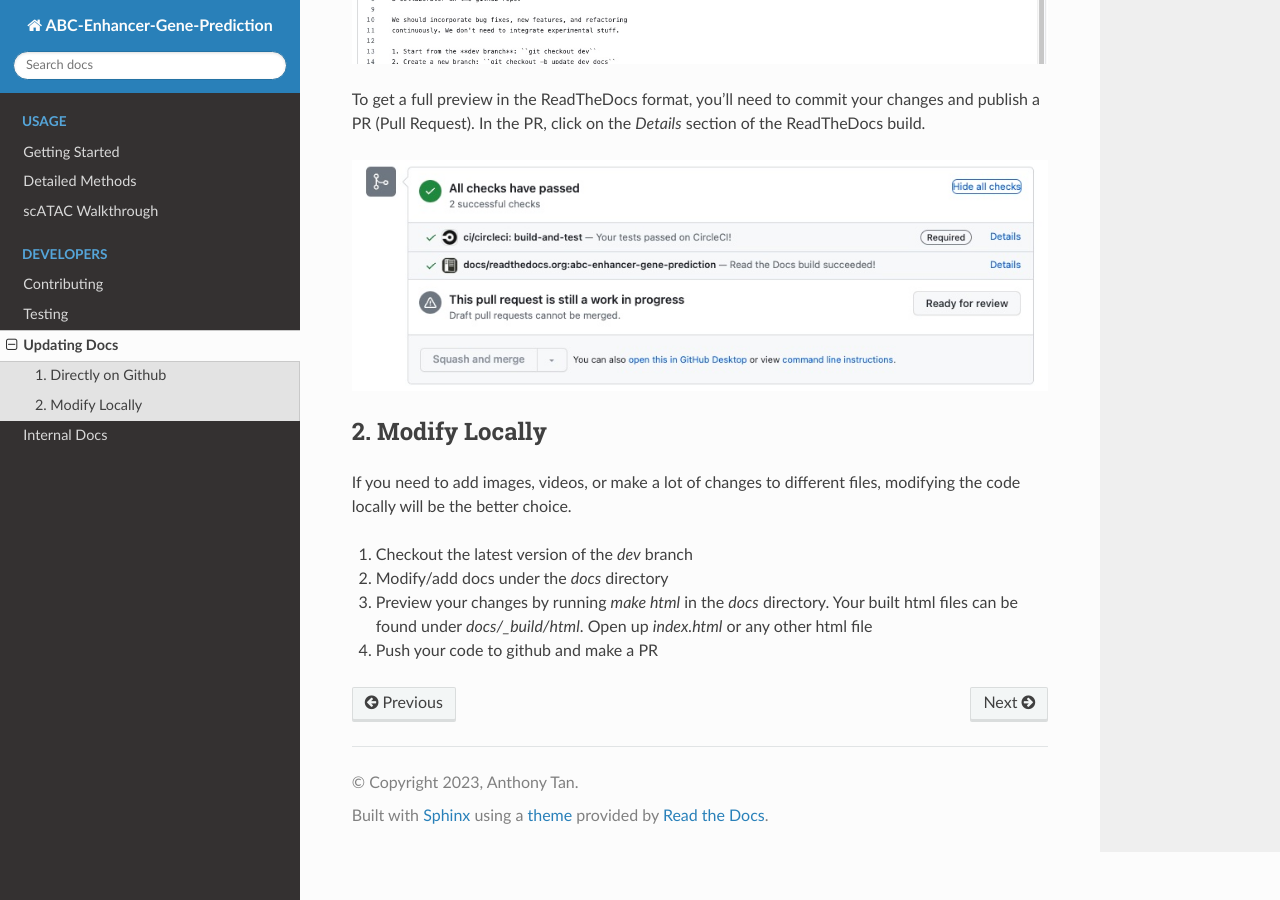
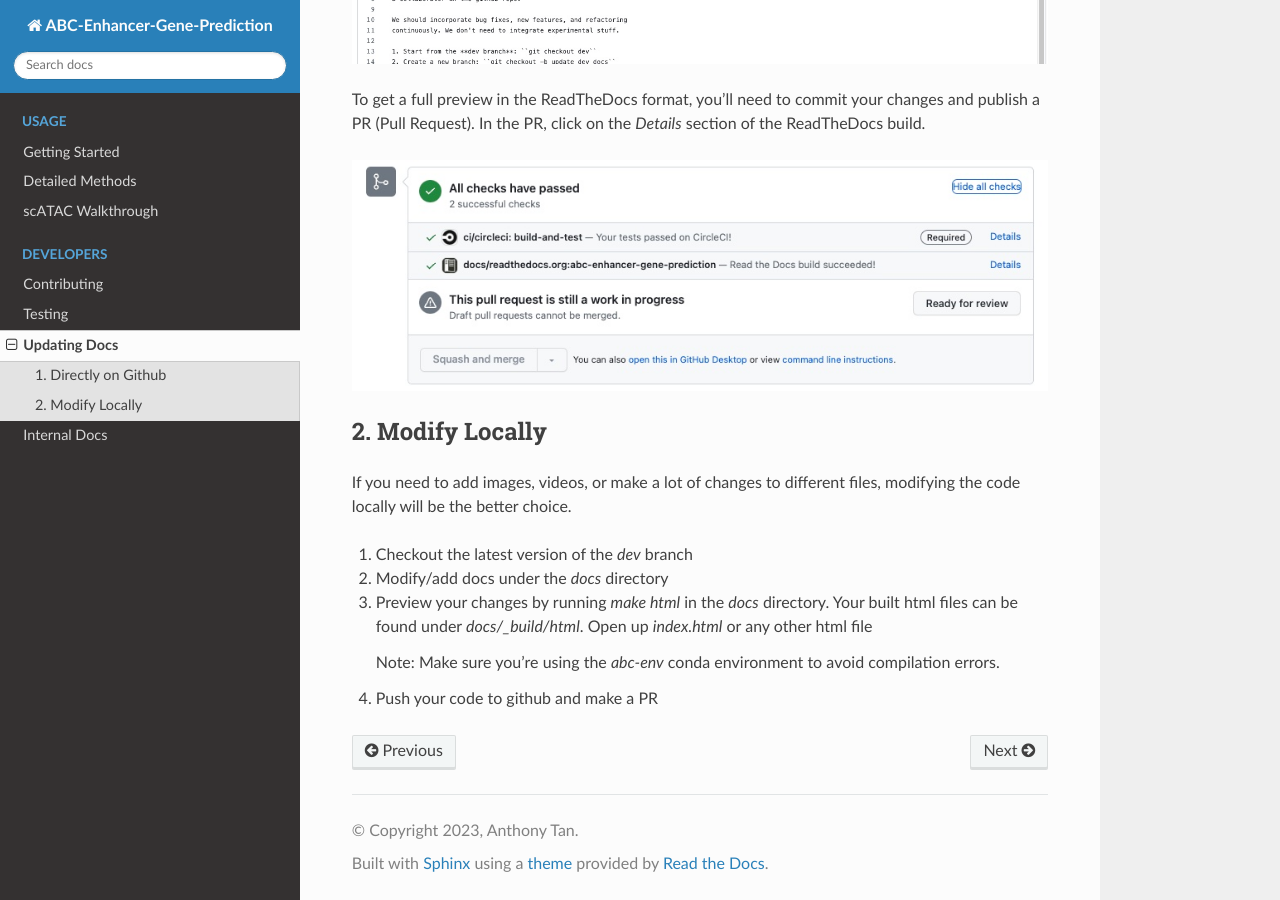
Before and after one commit to broadinstitute/ABC-Enhancer-Gene-Prediction, a Sphinx documentation site: the page built from docs/developers/updating_docs.rst, in a window 1280 px wide and 900 px high, scrolled down 571 px. Built offline with Sphinx 7.4.7 and the Read the Docs theme 2.0.0, drawn with Linux system fonts in a browser that asks for light colours.

Commit message:
Update updating_docs.rst

```diff
--- a/docs/developers/updating_docs.rst
+++ b/docs/developers/updating_docs.rst
@@ -26,4 +26,7 @@ If you need to add images, videos, or make a lot of changes to different files,
 #. Checkout the latest version of the `dev` branch
 #. Modify/add docs under the `docs` directory
 #. Preview your changes by running `make html` in the `docs` directory. Your built html files can be found under `docs/_build/html`. Open up `index.html` or any other html file
+
+   Note: Make sure you're using the `abc-env` conda environment to avoid compilation errors.
+
 #. Push your code to github and make a PR
```
